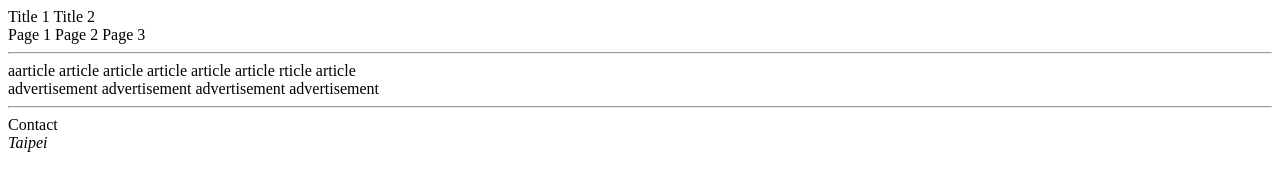
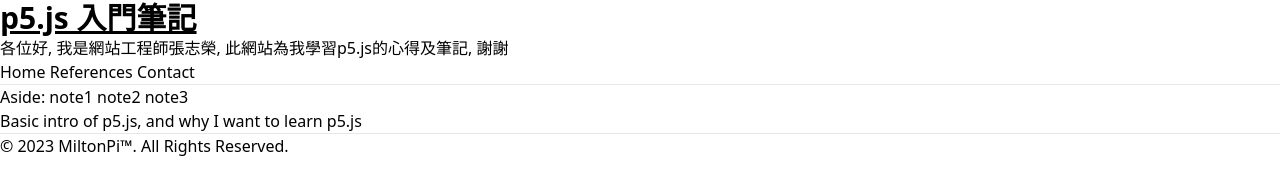
Before and after one commit to mchangpi/rwd-test, a website: page src/index.html in a window 1280 px wide. Drawn offline with Linux system fonts and the light colour scheme.

Commit message:
Install Tailwind CSS framework

```diff
--- /dev/null
+++ b/src/css/input.css
@@ -0,0 +1,3 @@
+@tailwind base;
+@tailwind components;
+@tailwind utilities;
--- a/src/index.html
+++ b/src/index.html
@@ -3,32 +3,44 @@
   <head>
     <meta charset="UTF-8" />
     <meta name="viewport" content="width=device-width, initial-scale=1.0" />
-    <link rel="stylesheet" href="./css/" />
+    <link rel="stylesheet" href="./css/style.css" />
     <title>Milton p5.js Intro</title>
   </head>
   <body>
     <header>
-      <span>Title 1</span>
-      <span>Title 2</span>
+      <h2 class="text-3xl font-bold underline">p5.js 入門筆記</h2>
+      <h4>
+        各位好, 我是網站工程師張志榮, 此網站為我學習p5.js的心得及筆記, 謝謝
+      </h4>
       <nav>
-        <span>Page 1</span>
-        <span>Page 2</span>
-        <span>Page 3</span>
+        <span>Home</span>
+        <span>References</span>
+        <span>Contact</span>
       </nav>
     </header>
     <hr />
     <main>
-      <article>
-        aarticle article article article article article rticle article
-      </article>
-      <aside>advertisement advertisement advertisement advertisement</aside>
+      <aside>Aside: note1 note2 note3</aside>
+      <article>Basic intro of p5.js, and why I want to learn p5.js</article>
     </main>
     <hr />
     <footer>
-      <span>Contact</span>
-      <address>Taipei</address>
+      <span class="text-sm text-gray-500 sm:text-center dark:text-gray-400">
+        © 2023
+        <a
+          href="https://www.linkedin.com/in/milton-chang-pi/"
+          class="hover:underline"
+          >MiltonPi™</a
+        >. All Rights Reserved.
+      </span>
+      <address></address>
     </footer>
   </body>
 </html>
 
-<!-- References: https://progressbar.tw/posts/204 -->
+<!-- References:
+https://p5js.org/
+https://happycoding.io/tutorials/
+https://openhome.cc/Gossip/P5JS/
+https://tailwindcss.com/
+-->
--- /dev/null
+++ b/tailwind.config.js
@@ -0,0 +1,8 @@
+/** @type {import('tailwindcss').Config} */
+module.exports = {
+  content: ["./src/css/**/*.css", "./src/**/*.html"],
+  theme: {
+    extend: {},
+  },
+  plugins: [],
+};
```
Also changed, not shown: package.json (added, +8 -0 lines), src/css/style.css (added).
